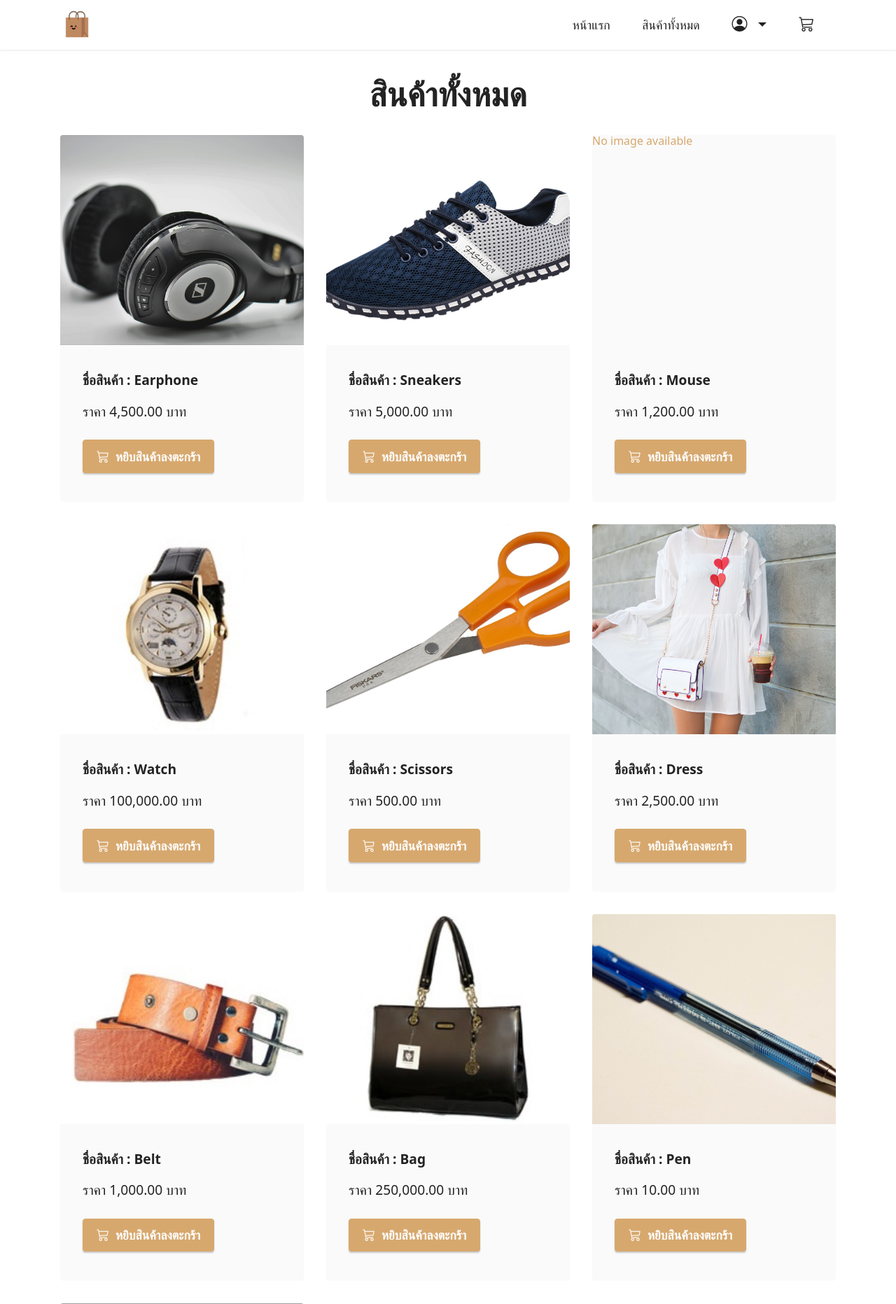
After one commit to kiatklai/shopping, a Django app: page /products in a window 1280 px wide. The commit adds this page. Shown: the top 1863 px of the page at 70% size. Run offline with Django 4.2, Linux system fonts and the light colour scheme; data comes from the database, SQL or seed files in the repository; both versions use the stored data as it was after the commit; grey boxes are pictures that could not be loaded.

Commit message:
サーバーから情報を取得し、画面に表示させる

```diff
--- a/productsApp/templates/index.html
+++ b/productsApp/templates/index.html
@@ -18,7 +18,7 @@
                     <div class="item features-image сol-12 col-md-6 col-lg-4">
                         <div class="item-wrapper">
                             <div class="item-img">
-                                <a href="details.html">
+                                <a href="{% url 'productDetail' product.id %}">
                                     <img src="{{product.image.url}}">
                                 </a>
                             </div>
--- a/productsApp/templates/layout.html
+++ b/productsApp/templates/layout.html
@@ -26,7 +26,7 @@
             <div class="container">
                 <div class="navbar-brand">
                     <span class="navbar-logo">
-                        <a href="index.html">
+                        <a href="/">
                             <img src="{% static 'assets/image/shopping-bag.png' %}" style="height: 3rem;">
                         </a>
                     </span>
@@ -46,22 +46,22 @@
                 <div class="collapse navbar-collapse" id="navbarSupportedContent">
                     <ul class="navbar-nav nav-dropdown nav-right" data-app-modern-menu="true">
                         <li class="nav-item">
-                            <a class="nav-link link text-black show display-4" href="index.html">หน้าแรก</a>
+                            <a class="nav-link link text-black show display-4" href="/">หน้าแรก</a>
                         </li>
                         <li class="nav-item">
-                            <a class="nav-link link text-black show display-4" href="product.html">สินค้าทั้งหมด</a>
+                            <a class="nav-link link text-black show display-4" href="/products">สินค้าทั้งหมด</a>
                         </li>
                         <li class="nav-item dropdown">
                             <a class="nav-link link text-black dropdown-toggle show display-4" data-toggle="dropdown-submenu" data-bs-toggle="dropdown" data-bs-auto-close="outside" aria-expanded="false">
                                 <span class="bi bi-person-circle iconfont"></span>
                             </a>
                             <div class="dropdown-menu show" aria-labelledby="dropdown-751" data-bs-popper="none">
-                                <a class="text-black show dropdown-item display-4" href="register.html">สมัครสมาชิก</a>
-                                <a class="text-black show dropdown-item display-4" href="login.html">เข้าสู่ระบบ</a>
+                                <a class="text-black show dropdown-item display-4" href="/register">สมัครสมาชิก</a>
+                                <a class="text-black show dropdown-item display-4" href="/login">เข้าสู่ระบบ</a>
                             </div>
                         </li>
                         <li class="nav-item">
-                            <a class="nav-link link text-black show display-4" href="empty.html">
+                            <a class="nav-link link text-black show display-4" href="/cart">
                                 <span class="bi bi-cart3 iconfont iconfont-btn"></span>
                             </a>
                         </li>
--- /dev/null
+++ b/productsApp/templates/products.html
@@ -0,0 +1,62 @@
+{% extends "layout.html" %}
+{% load humanize %}
+
+{% block title %}All Products{% endblock %}
+
+{% block content %}
+    <!-- เนื้อหา (Content) -->
+    <section class="content2 cid-tsEQSCqggh" id="content2-2">
+      <div class="container">
+          <div class="mbr-section-head">
+              <h4 class="mbr-section-title mbr-fonts-style align-center mb-0 display-2">
+                  <strong>สินค้าทั้งหมด</strong>
+              </h4>
+          </div>
+          <div class="row mt-4">
+            {% for product in all_products %}
+                    <div class="item features-image сol-12 col-md-6 col-lg-4">
+                        <div class="item-wrapper">
+                            <div class="item-img">
+                                <a href="{% url 'productDetail' product.id %}">
+                                    {% if product.image %}
+                                        <img src="{{product.image.url}}">
+                                    {% else %}
+                                        <p>No image available</p>
+                                    {% endif %}
+
+                                </a>
+                            </div>
+                            <div class="item-content">
+                                <h6 class="item-subtitle mbr-fonts-style mt-1 display-7">
+                                    <strong>ชื่อสินค้า : {{product.name}}</strong>
+                                </h6>
+                                <p class="mbr-text mbr-fonts-style mt-3 display-7">ราคา {{product.price | intcomma}} บาท</p>
+                            </div>
+                            <div class="mbr-section-btn item-footer mt-2">
+                                {% if product.stock <= 0 %}
+                                    <h2 class="text-secondary text-center">Out of stock</h2>
+                                {% else %}
+                                    <a href="cart.html" class="btn btn-primary display-4">
+                                        <i class="bi bi-cart3"></i></i>&nbsp;
+                                        หยิบสินค้าลงตะกร้า
+                                    </a>
+                                {% endif %}
+                            </div>
+                        </div>
+                    </div>
+                  {% endfor %}
+          </div>
+          <!-- หมายเลขหน้า -->
+          <nav aria-label="product-pagination" class="media-container-row">
+              <ul class="pagination pagination-lg">
+                <li class="page-item active"><a class="page-link" href="#">1</a></li>
+                <li class="page-item"><a class="page-link" href="#">2</a></li>
+                <li class="page-item"><a class="page-link" href="#">3</a></li>
+                <li class="page-item"><a class="page-link" href="#">4</a></li>
+                <li class="page-item"><a class="page-link" href="#">5</a></li>
+                <li class="page-item"><a class="page-link" href="#">6</a></li>
+              </ul>
+          </nav>
+      </div>
+  </section>
+{% endblock %}
--- a/productsApp/urls.py
+++ b/productsApp/urls.py
@@ -2,5 +2,7 @@ from django.urls import path
 from productsApp import views
 
 urlpatterns=[
-  path("",views.index)
+  path("",views.index),
+  path("product/details/<int:id>",views.productDetail,name="productDetail"),
+  path("products",views.products)
 ]
--- a/productsApp/views.py
+++ b/productsApp/views.py
@@ -4,3 +4,11 @@ from productsApp.models import Product
 def index(request):
   products = Product.objects.filter(isTrending=True)
   return render(request,"index.html",{"products":products})
+
+def productDetail(request,id):
+  product=Product.objects.get(pk=id)
+  return render(request,"detail.html",{"product":product})
+
+def products(request):
+  all_products = Product.objects.all()
+  return render(request,"products.html",{"all_products":all_products})
```
Also changed, not shown: productsApp/templates/detail.html (added, +44 -0 lines), db.sqlite3.
